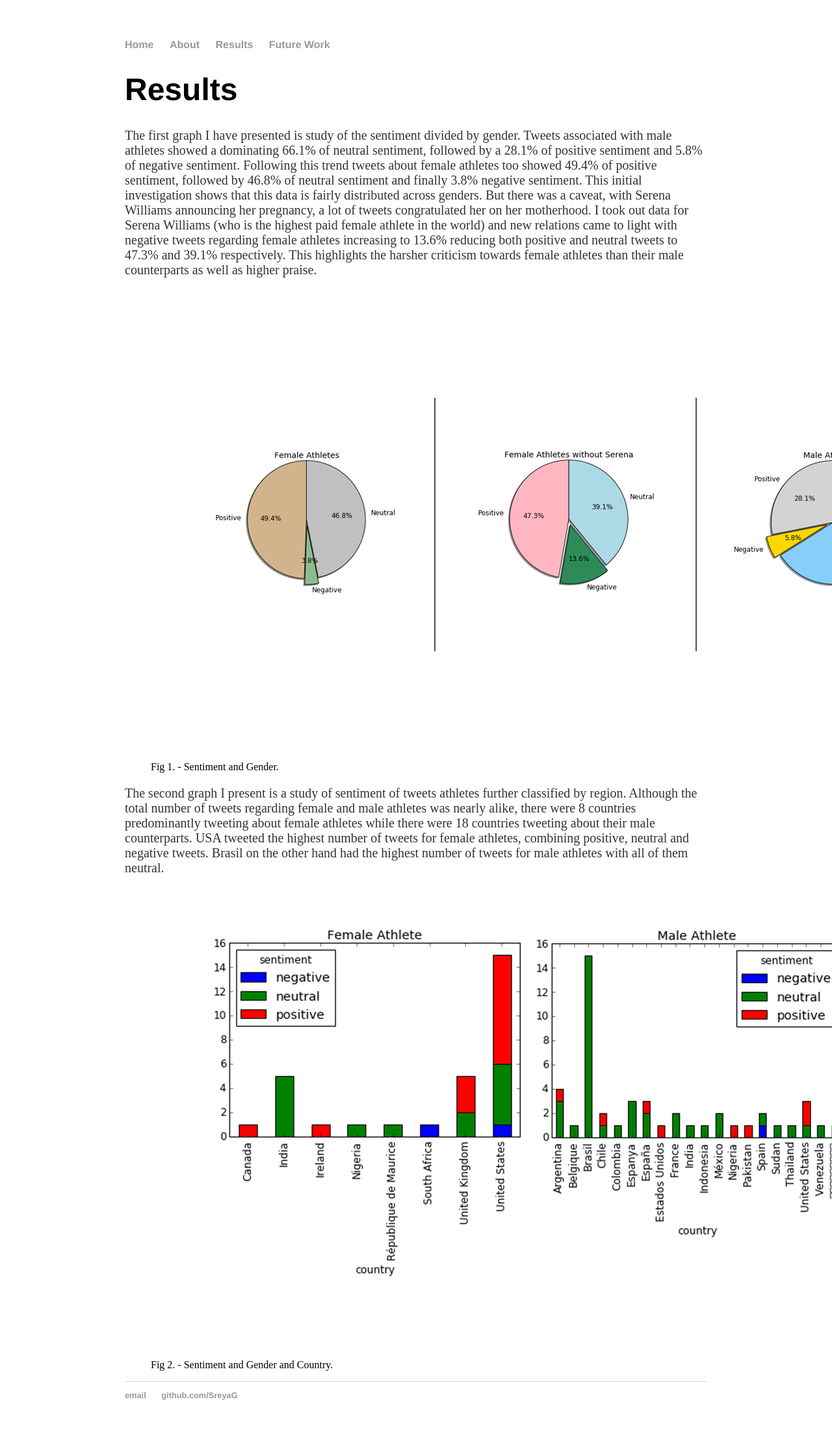
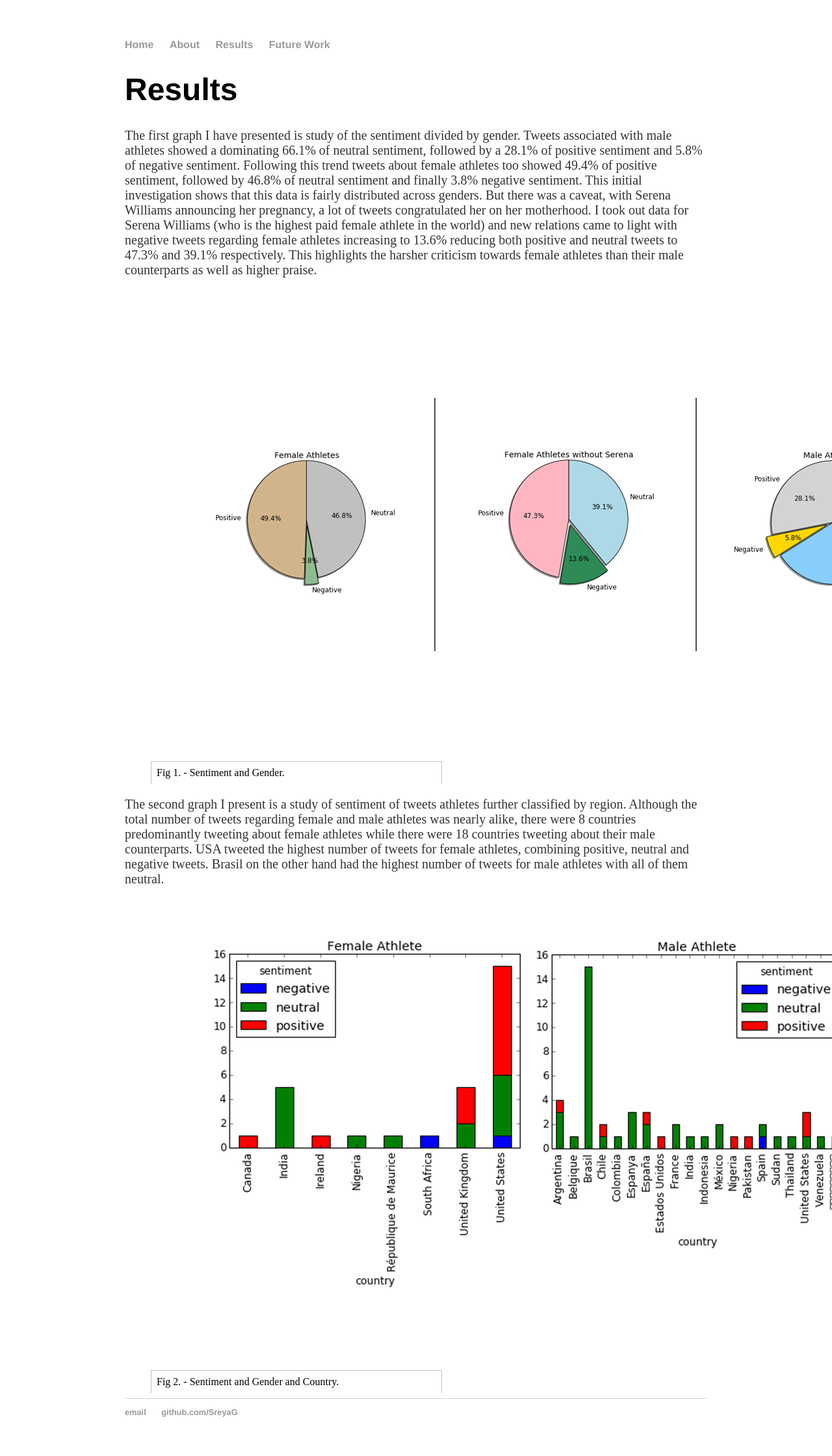
Before and after one commit to SreyaG/SportTweet, a Jekyll site: the page built from results/index.html, in a window 1280 px wide. Shown: the whole page at 65% size. Built offline with Jekyll 4.4.1, drawn with Linux system fonts in a browser that asks for light colours; before the commit the page ends 2214 px from its top, so only the background shows below that.

Commit message:
Update main1.css

```diff
--- a/css/main1.css
+++ b/css/main1.css
@@ -44,8 +44,14 @@ ul.posts li {
 }
 figure {
     display: block;
-    margin-top: 1em;
-    margin-bottom: 1em;
+    width: 50%;
+    margin-top: .5em;
+    margin-bottom: .5em;
     margin-left: 40px;
     margin-right: 40px;
 }
+figcaption {
+  padding: 0.5em;
+  border: thin silver solid;
+  border-bottom: none;
+}
```
